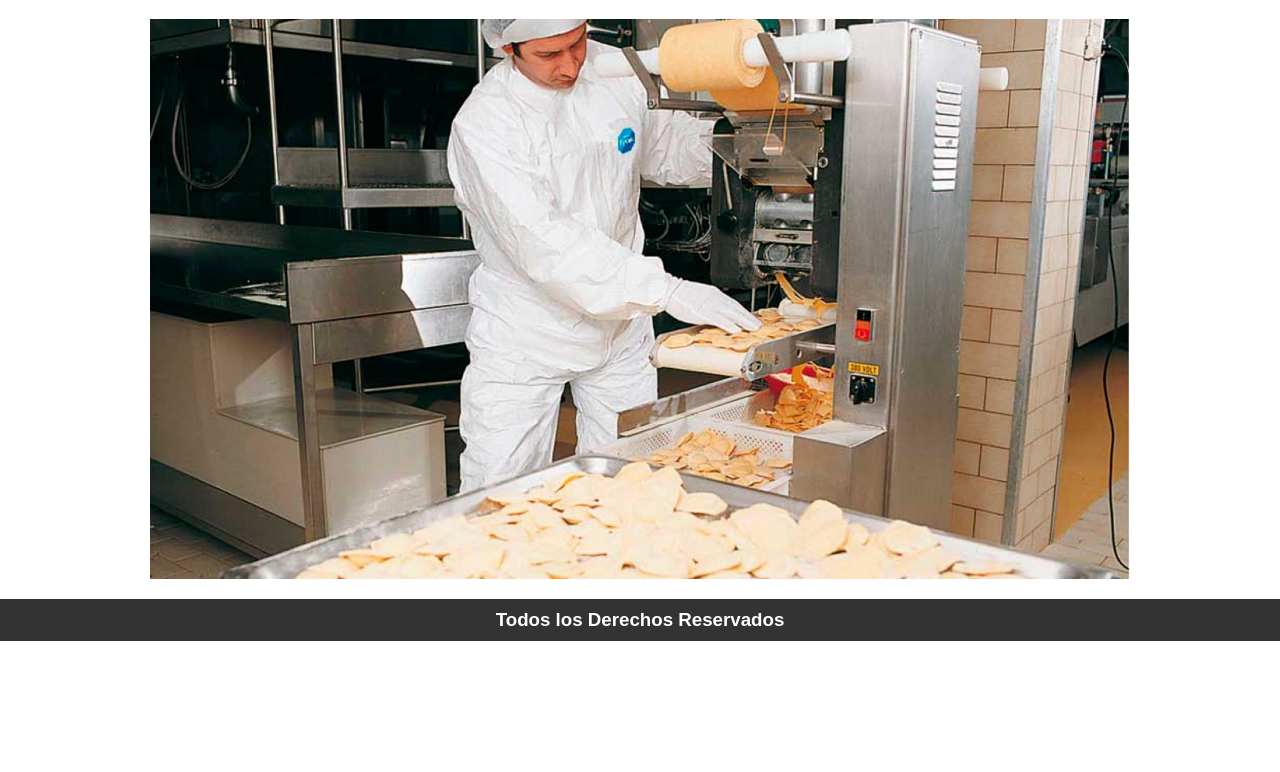
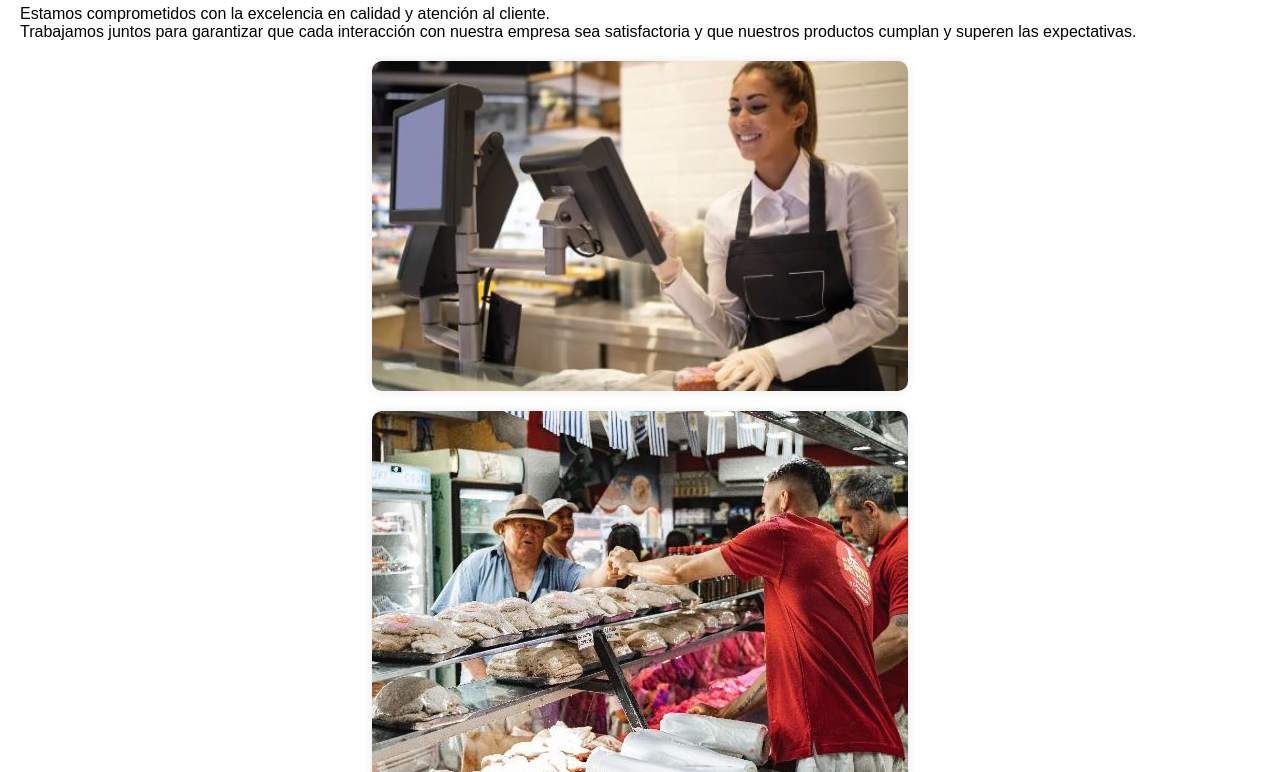
Before and after one commit to AngelesMartinez2306/pre-entrega-3, a website: page pages/nosotros.html in a window 1280 px wide. Shown: the part 225-997 px from the top of the page. Before the commit the page ends 866 px from the top, so only its background shows below. Drawn offline with nearby package versions, Linux system fonts and the light colour scheme.

Commit message:
preentrega3

```diff
--- a/ccs/main.css
+++ /dev/null
@@ -1,17 +0,0 @@
-/* Error: Expected ".
- *   ,
- * 1 | @import"
- *   |         ^
- *   '
- *   scss\styles.scss 1:9  root stylesheet */
-
-body::before {
-  font-family: "Source Code Pro", "SF Mono", Monaco, Inconsolata, "Fira Mono",
-      "Droid Sans Mono", monospace, monospace;
-  white-space: pre;
-  display: block;
-  padding: 1em;
-  margin-bottom: 1em;
-  border-bottom: 2px solid black;
-  content: 'Error: Expected ".\a   \2577 \a 1 \2502  @import"\a   \2502          ^\a   \2575 \a   scss\\styles.scss 1:9  root stylesheet';
-}
--- a/pages/nosotros.html
+++ b/pages/nosotros.html
@@ -4,11 +4,13 @@
     <meta charset="UTF-8">
     <meta name="viewport" content="width=device-width, initial-scale=1.0">
     <link rel="stylesheet" href="../css/main.css">
+    <link rel="stylesheet" href="https://cdnjs.cloudflare.com/ajax/libs/animate.css/4.1.1/animate.min.css"/>
+    <link rel="stylesheet" href="https://cdnjs.cloudflare.com/ajax/libs/animate.css/4.1.1/animate.min.css"/>
     <title>Nosotros</title>
 </head>
 <body>
     <header>
-        <img src="../images/logo.png" alt="logo">
+        <a href="../index.html"><img src="../images/logo.png" alt="logo"></a>
         <nav>
             <ul>
                 <li>
@@ -34,12 +36,20 @@
     </header>
 
     <main>
-        <h2>Nosotros</h2>
+
 
         <div class="ej">
-            Lorem ipsum dolor sit amet consectetur, adipisicing elit. Inventore possimus veniam saepe beatae fuga earum quos dicta officia laborum vitae molestias expedita aspernatur placeat, velit natus unde atque quae. Consectetur!
+            <h2>Nosotros</h2>
+            <p>Mas de 10 años brindando la más alta calidad y atención al cliente.</p>
         </div>
-        <img src="../images/grupodetrabajo.jpeg" alt="nosotros" class="fotos">
+        <p>Estamos comprometidos con la excelencia en calidad y atención al cliente.</p>
+        <p>Trabajamos juntos para garantizar que cada interacción con nuestra empresa sea satisfactoria y que nuestros productos cumplan y superen las expectativas.</p>
+
+        <div class="fventas">
+            <img src="../images/atencio.JPG" alt="ventas">
+            <img src="../images/ventas.JPG" alt="atencion">
+        </div>
+
 
     </main>
 
--- a/scss/html/_index.scss
+++ b/scss/html/_index.scss
@@ -29,7 +29,7 @@ main{
         color: $color-secundario;
         display: inline-block;
         margin: 10px;
-        padding: 10px;
+        padding: 10px ;
       }
 
     .img{
--- a/scss/html/_nosotros.scss
+++ b/scss/html/_nosotros.scss
@@ -1,13 +1,23 @@
 /*nosotros*/
-
 main{
     .ej{
         text-align: center;
         margin-bottom: 20px;
     }
 
-    .fotos{
-        display: block;
-        margin: 0 auto;
+    .fventas{
+        display: grid;
+        grid-template-columns: 1fr 1fe;
+        gap: 20px;
+        justify-content: center;
+        align-items: center;
+        margin-top: 20px;
+
+        img{
+            width: 100%;
+            height: auto;
+            border-radius: 10px;
+            box-shadow: 0 0 10px rgba(0,0,0, 0.1);
+        }
     }
 }
--- a/scss/html/_productos.scss
+++ b/scss/html/_productos.scss
@@ -5,6 +5,11 @@ section{
         height: auto;
         border-radius: 10px;
         box-shadow: 0 0 10px rgba(0, 0, 0, 0.1);
+
+        :hover{
+            animation: pulse;
+            animation-duration: 1s;
+        }
 
         h2{
             font-size: 24px;
--- a/scss/html/estilosgenerales.scss
+++ b/scss/html/estilosgenerales.scss
@@ -1,7 +1,6 @@
 /*estilos generales*/
 
 @import "../utilidades/variables.scss";
-
 
 * {
     margin: 0;
@@ -30,6 +29,11 @@ header {
         display: flex;
         li{
             margin-right: 20px;
+
+            :hover{
+                animation: pulse;
+                animation-duration: 1s;
+            }
             a{
                 text-decoration: none;
                 color: $color-secundario;
```
Also changed, not shown: index.html (+3 -5 lines), pages/clientes.html (+2 -1 lines), pages/contacto.html (+2 -1 lines), pages/informacion.html (+2 -1 lines), pages/productos.html (+11 -9 lines), css/main.css, images/atencio.JPG (added), images/papasbaston.png, images/pataymuslo.png, images/ventas.JPG (added), 2 other files.
